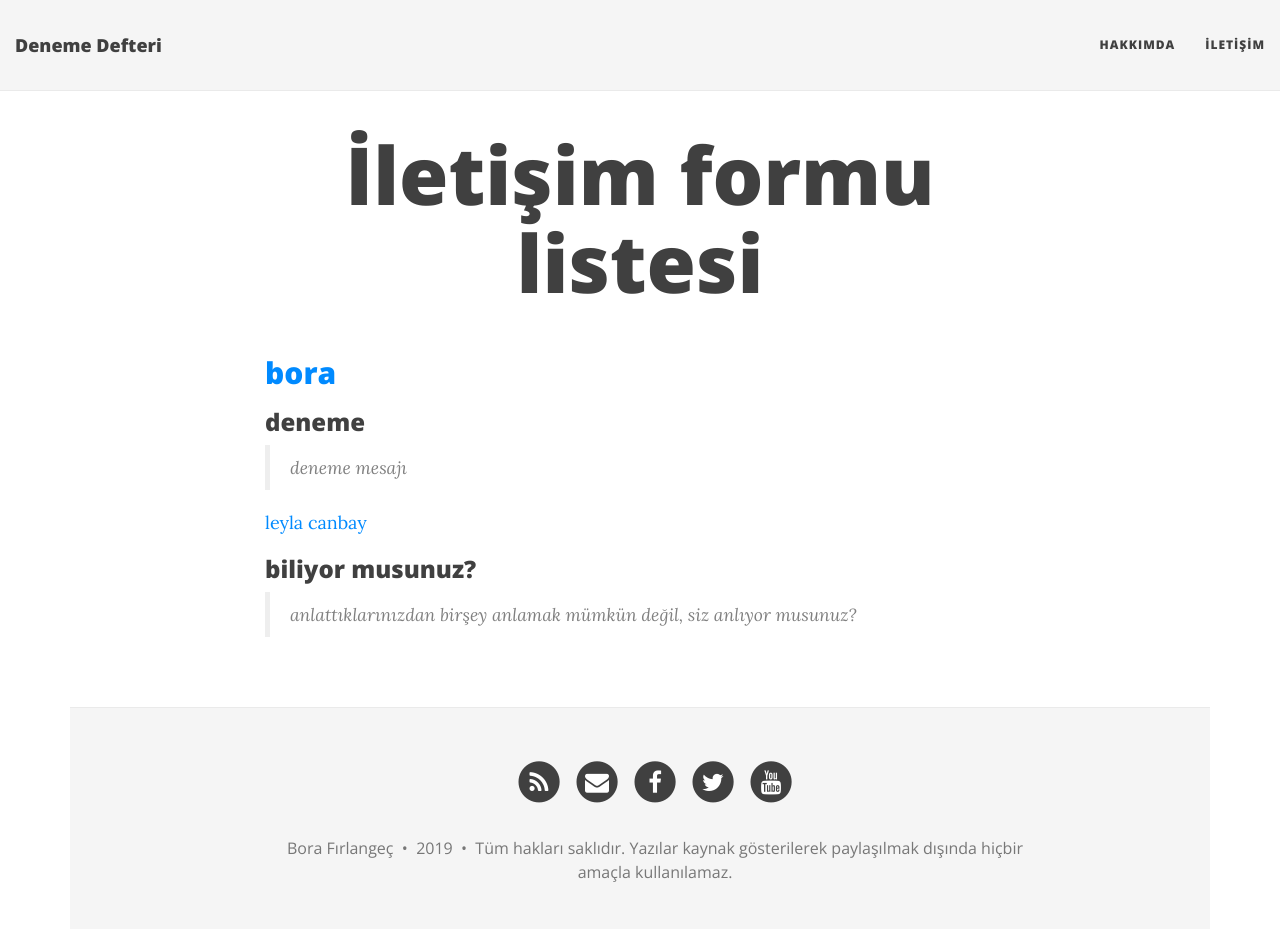
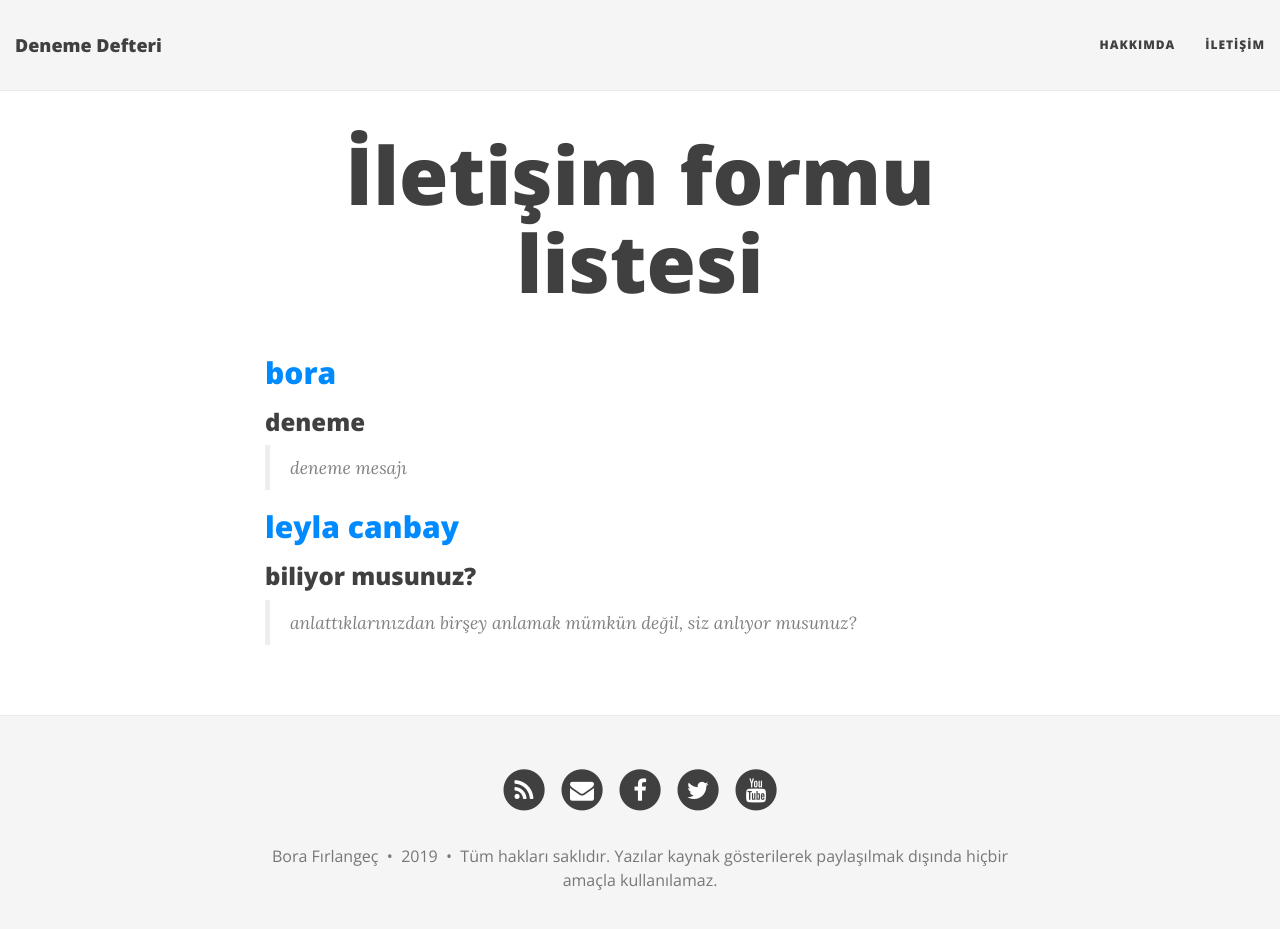
Before and after one commit to borfirbora/borfirbora.github.io, a Jekyll site: the page built from iletisim-listesi.html, in a window 1280 px wide and 942 px high. Shown: the top 929 px of the window. Built offline with Jekyll 4.4.1, drawn with Linux system fonts in a browser that asks for light colours; nearby versions of some CDN libraries.

Commit message:
Update iletisim-listesi.html

```diff
--- a/iletisim-listesi.html
+++ b/iletisim-listesi.html
@@ -9,7 +9,7 @@ permalink: liste
 {% for mesaj in iletisim %}
 <h2><a href="mailto:{{ mesaj[1].eposta }}">{{ mesaj[1].isim }}</a></h2>
 <h3>{{ mesaj[1].baslik }}</h3>
-<blockquote>{{ mesaj[1].mesaj }}</blockquote
+<blockquote>{{ mesaj[1].mesaj }}</blockquote>
 {% endfor %}
 {% else %}
 <p>İletişim mesajı yok!</p>
```
